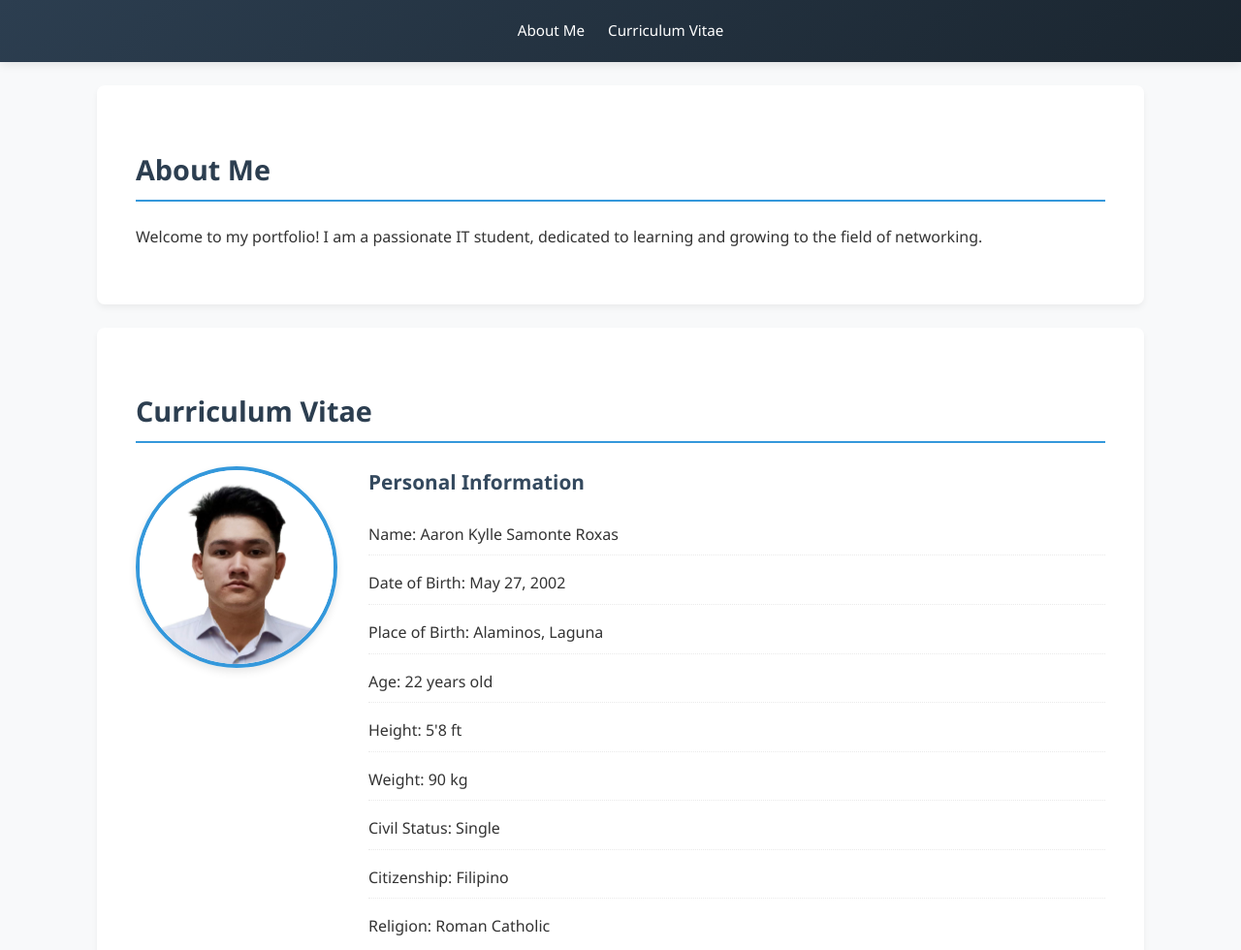
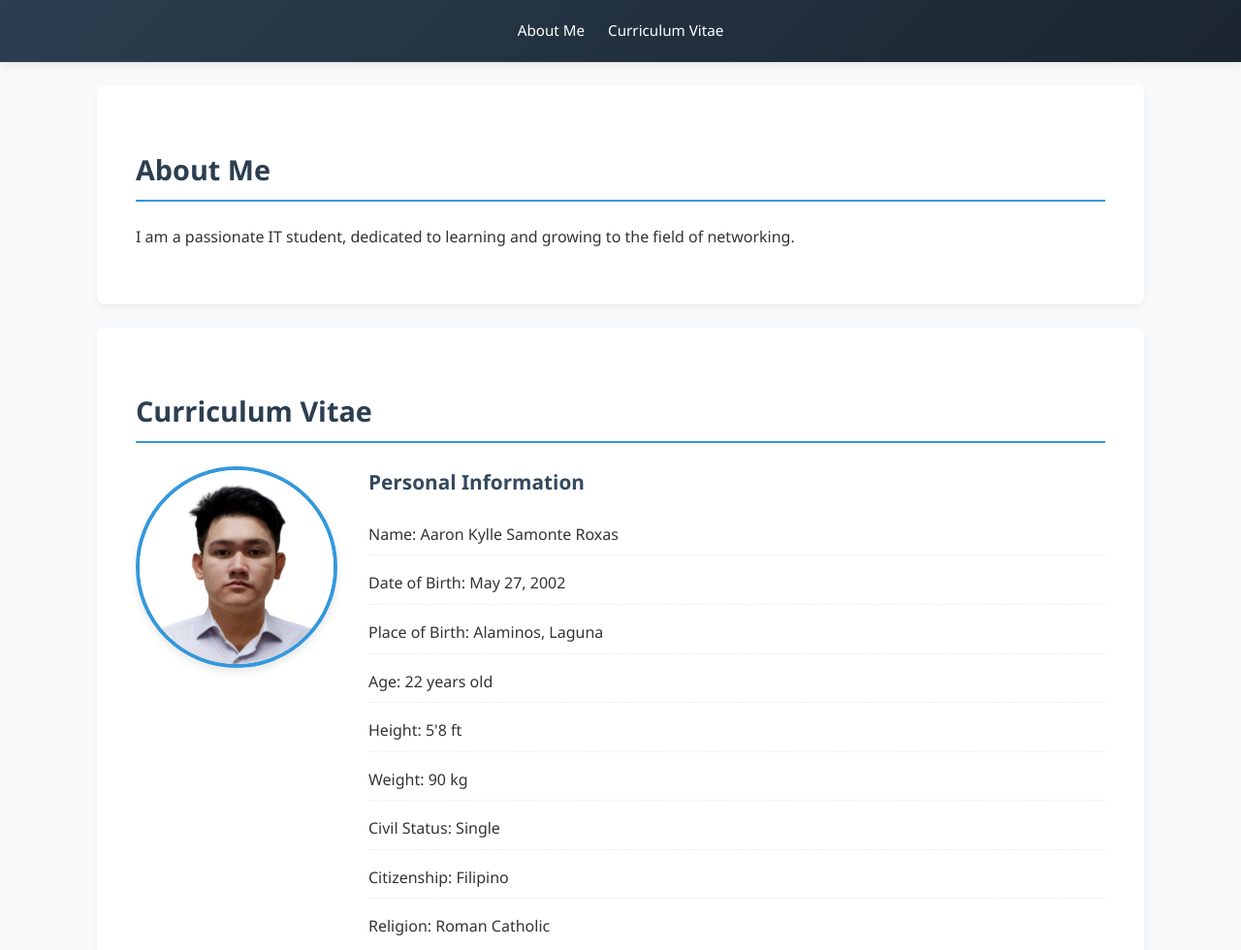
Before and after one commit to kaelxyz/kaelxyz.github.io, a plain HTML site: page index.html in a window 1280 px wide. Shown: the top 980 px of the page at 97% size. Drawn offline with Linux system fonts and the light colour scheme.

Commit message:
Update index.html

```diff
--- a/index.html
+++ b/index.html
@@ -19,7 +19,7 @@
 
     <section id="about">
         <h2>About Me</h2>
-        <p>Welcome to my portfolio! I am a passionate IT student, dedicated to learning and growing to the field of networking.</p>
+        <p>I am a passionate IT student, dedicated to learning and growing to the field of networking.</p>
     </section>
 
     <section id="cv">
```
